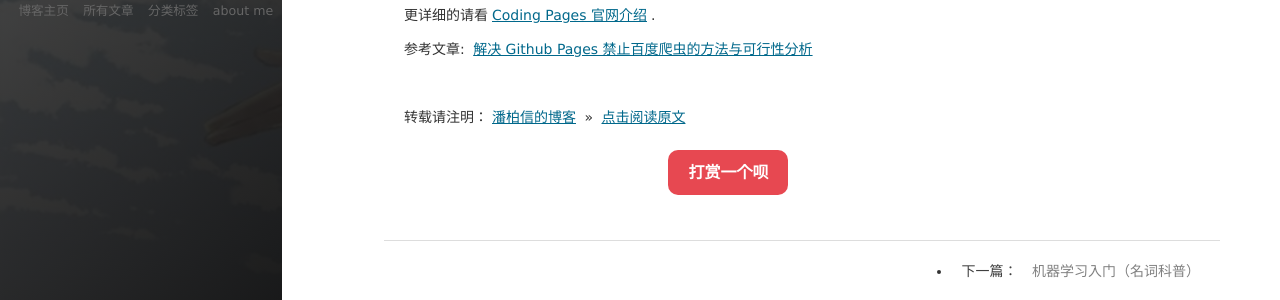
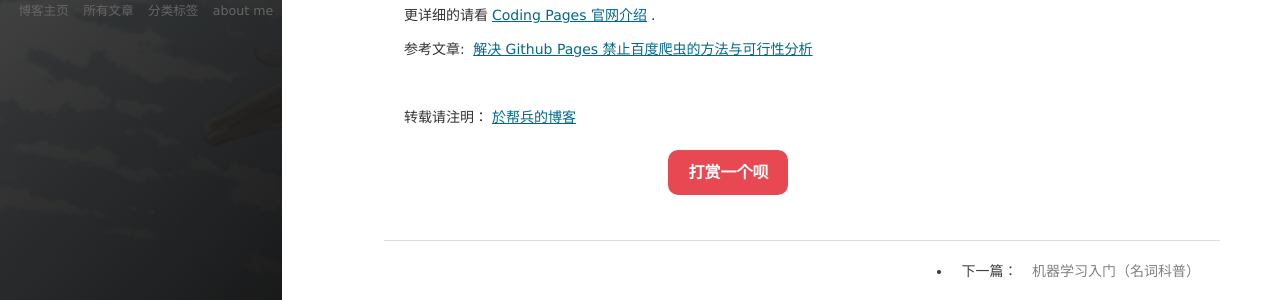
Before and after one commit to yubangbing/yubangbing.github.io, a Jekyll site: the page built from _posts/2016-06-12-HEXO_Advanced.md, in a window 1280 px wide and 1256 px high. Shown: the part 765-1065 px from the top of the window. Built offline with Jekyll 4.4.1, drawn with Linux system fonts in a browser that asks for light colours; nearby versions of some CDN libraries; comment, search, counter and statistics services are not loaded.

```diff
--- a/_posts/2016-06-12-HEXO_Advanced.md
+++ b/_posts/2016-06-12-HEXO_Advanced.md
@@ -36,4 +36,4 @@
 
 <br>
 
-转载请注明：[潘柏信的博客](http://baixin) » [点击阅读原文](http://baixin.io/2016/06/HEXO_Advanced/)
+转载请注明：[於帮兵的博客](http://yubangbing.github.io)
```
